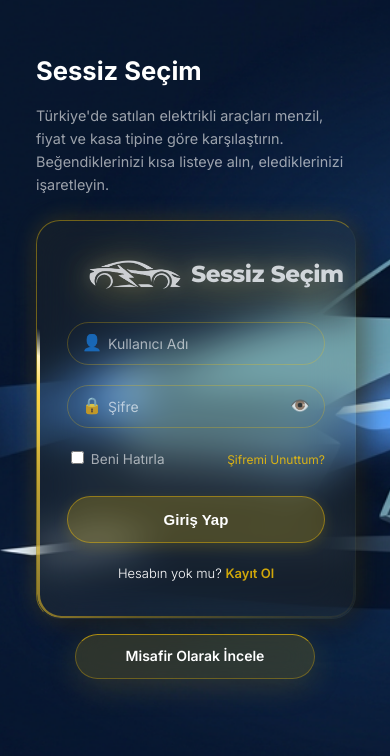
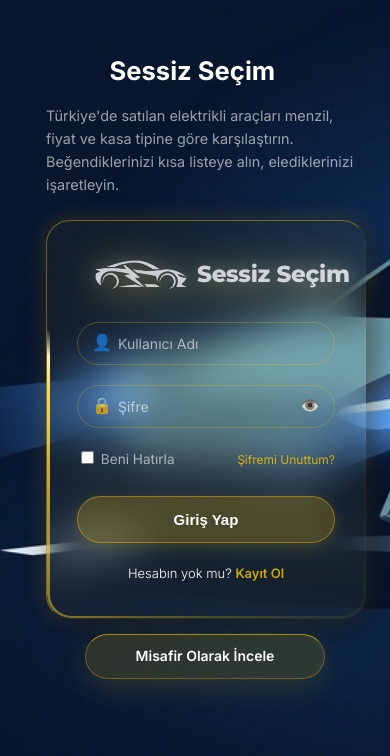
Before and after one commit to ertugrulmertkara/CatalogEcars, a plain HTML site: page index.html in a window 390 px wide. Shown: the part 180-936 px from the top of the page. Drawn offline with Linux system fonts and the light colour scheme.

Commit message:
mobil uyarlandı ekran ortaya alındı

```diff
--- a/css/style.css
+++ b/css/style.css
@@ -605,14 +605,18 @@ label {
   .landing-content {
     max-width: 100%;
     padding: 20px;
-    margin-left: 0;
+    margin-left: 10px;
     text-align: left; /* Tümü sola yaslı olsun */
   }
 
   .landing-title {
     font-size: 1.6rem;
-  }
-
+    text-align: center;
+    margin-right: 3vh;
+  }
+  .brand-logo{
+    margin-right: 5vh;
+  }
   .landing-subtitle {
     font-size: 0.9rem;
     margin-bottom: 24px;
@@ -944,7 +948,7 @@ label {
   /* Daha güçlü, çift katmanlı parlama (Sarı neon + hafif beyaz vurgu) */
   filter: drop-shadow(0px 6px 20px rgba(255, 200, 0, 0.8)) drop-shadow(0px 0px 8px rgba(255, 255, 255, 0.3));
   transition: transform 0.3s ease, filter 0.3s ease;
-  margin-right: 17vh;
+  margin-right: 18vh;
   opacity: 0.8;
 }
 
```
